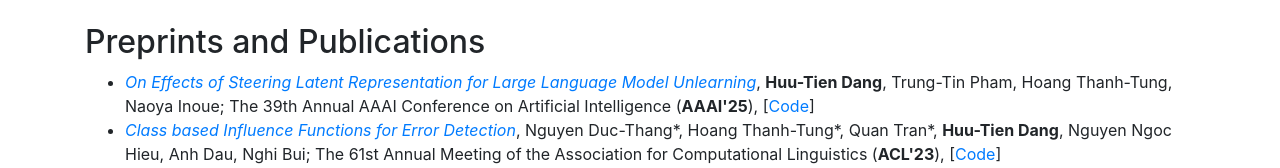
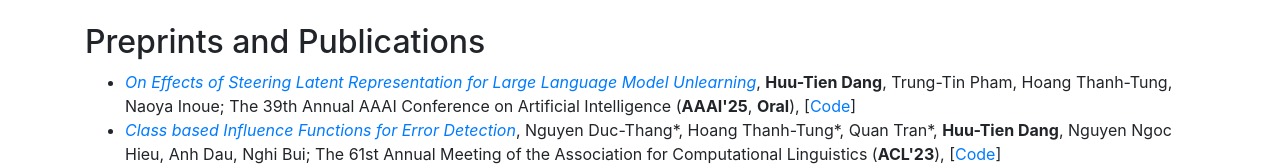
Before and after one commit to huutiendang/huutiendang.github.io, a website: page index.html in a window 1280 px wide. Shown: the part 423-591 px from the top of the page. Drawn offline with Linux system fonts and the light colour scheme.

Commit message:
Update index.html

```diff
--- a/index.html
+++ b/index.html
@@ -54,7 +54,7 @@
       <h2>Preprints and Publications</h2>
 
       <ul>
-        <li> <a href="https://arxiv.org/pdf/2408.06223v2"><em>On Effects of Steering Latent Representation for Large Language Model Unlearning</em></a>, <strong>Huu-Tien Dang</strong>, Trung-Tin Pham, Hoang Thanh-Tung, Naoya Inoue; The 39th Annual AAAI Conference on Artificial Intelligence (<strong>AAAI'25</strong>), [<a href="https://github.com/RebelsNLU-jaist/llm-unlearning">Code</a>]</li>
+        <li> <a href="https://arxiv.org/pdf/2408.06223"><em>On Effects of Steering Latent Representation for Large Language Model Unlearning</em></a>, <strong>Huu-Tien Dang</strong>, Trung-Tin Pham, Hoang Thanh-Tung, Naoya Inoue; The 39th Annual AAAI Conference on Artificial Intelligence (<strong>AAAI'25</strong>, <strong>Oral</strong>), [<a href="https://github.com/RebelsNLU-jaist/llm-unlearning">Code</a>]</li>
         <li> <a href="https://aclanthology.org/2023.acl-short.104.pdf"><em>Class based Influence Functions for Error Detection</em></a>,  Nguyen Duc-Thang*, Hoang Thanh-Tung*, Quan Tran*, <strong>Huu-Tien Dang</strong>, Nguyen Ngoc Hieu, Anh Dau, Nghi Bui; The 61st Annual Meeting of the Association for Computational Linguistics (<strong>ACL'23</strong>), [<a href="https://github.com/Fsoft-AIC/Class-Based-Influence-Functions">Code</a>]</li>
         <li> <a href="https://arxiv.org/pdf/2209.02971.pdf"><em>Non-Standard Vietnamese Word Detection and Normalization for Text-to-Speech</em></a>, <strong>Huu-Tien Dang</strong>, Thi-Hai-Yen Vuong, Xuan-Hieu Phan; The 14th IEEE International Conference on Knowledge and Systems Engineering (<strong>KSE'22</strong>)</li>
       </ul>
```
